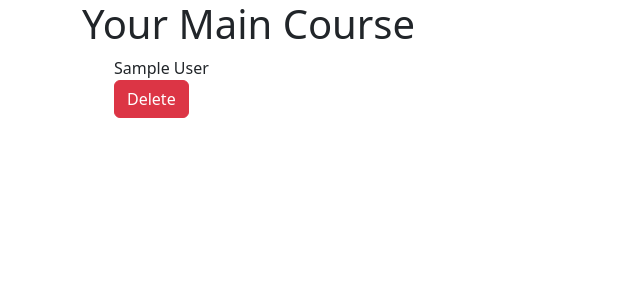
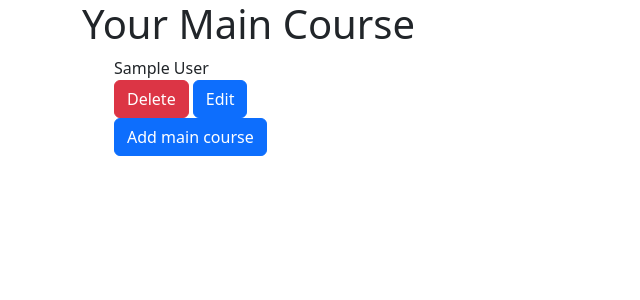
Before and after one commit to Spinlerk/MenuGenerator, a Django app: page /main-courses in a window 1280 px wide. Shown: the top 300 px of the page, without its empty margins (0-640 px from the left). Run offline with Django 5.2, Linux system fonts and the light colour scheme; a user stored in the database is signed in; tables that the repository leaves empty hold one stand-in row (values such as "Sample post").

Commit message:
user main course buttons are done and functional

```diff
--- a/Generator/templates/user_database_interface/add_main_course.html
+++ b/Generator/templates/user_database_interface/add_main_course.html
@@ -2,9 +2,10 @@
 
 {% block content %}
     <h1>Add Main Course</h1>
+
     <form method="post" action="{% url 'Generator:add_main_course' %}">
         {% csrf_token %}
         {{ form.as_p }}
-        <button class="btn btn-submit">Add</button>
+        <button class="btn btn-primary">Add</button>
     </form>
 {% endblock %}
--- a/Generator/templates/user_database_interface/edit_main_course.html
+++ b/Generator/templates/user_database_interface/edit_main_course.html
@@ -2,9 +2,9 @@
 
 {% block content %}
     <h1>Edit Main Course</h1>
-    <form method="post" action="{% url 'edit_main_course' course_id=main_course.id %}">
+    <form method="post" action="{% url 'Generator:edit_main_course' id=main_course.id %}">
         {% csrf_token %}
         {{ form.as_p }}
-        <button class="btn btn-submit">Save</button>
+        <button class="btn btn-primary">Save</button>
     </form>
 {% endblock %}
--- a/Generator/templates/user_database_interface/user_main_courses.html
+++ b/Generator/templates/user_database_interface/user_main_courses.html
@@ -5,14 +5,19 @@
 {% block content %}
 
 <h1>Your Main Course</h1>
+
 <ul>
     {% for main_course in main_courses %}
         <div id="main-course-{{ main_course.id }}">
             <div>{{ main_course.name }}</div>
-{#            <a href="{% url 'Generator:edit_main_course' %}" class="btn btn-primary">Edit</a>#}
+
             <button class="btn btn-danger" data-bs-toggle="modal" data-bs-target="#delete-main-course">Delete</button>
 
             {% include "modals/delete_main_course.html" with id=main_course.id %}
+            <a href="{% url 'Generator:edit_main_course' id=main_course.id %}" class="btn btn-primary">Edit</a>
         </div>
     {% endfor %}
+
+    <a href="{% url 'Generator:add_main_course' %}" class="btn btn-primary">Add main course</a>
+
 {% endblock %}
--- a/Generator/urls.py
+++ b/Generator/urls.py
@@ -15,8 +15,8 @@ urlpatterns = [
     path("register", views.register, name='register'),
     path("main-courses", views.user_main_courses, name='main_courses'),
     path("delete-course/<int:id>", views.delete_user_main_course, name='delete_course'),
-    #path('edit-course/<int:course_id>/', views.edit_user_main_courses, name='edit_main_course'),
-    #path("add-course/<int:course_id>", views.add_main_course, name='add_main_course'),
+    path('edit-course/<int:id>/', views.edit_user_main_courses, name='edit_main_course'),
+    path("add-course", views.add_main_course, name='add_main_course'),
     # path("soups", views.user_soups, name='soups'),
     # path("salads", views.user_salads, name='salads'),
     # path("side-dishes", views.user_side_dishes, name='side_dishes'),
--- a/Generator/views.py
+++ b/Generator/views.py
@@ -44,26 +44,26 @@ def add_main_course(request):
             new_main_course = form.save(commit=False)
             new_main_course.user = request.user
             new_main_course.save()
-            return redirect('user_main_courses')
+            return redirect('Generator:main_courses')
     else:
         form = UserMainCourseForm()
     return render(request, 'user_database_interface/add_main_course.html', {'form': form})
 
 
 @login_required
-def edit_user_main_courses(request, course_id):
-    main_course = get_object_or_404(UserMainCourse, id=course_id, user=request.user)
+def edit_user_main_courses(request, id):
+    main_course = get_object_or_404(UserMainCourse, id=id, user=request.user)
     if request.method == 'POST':
         form = UserMainCourseForm(request.POST, instance=main_course)
         if form.is_valid():
             form.save()
-            return redirect('Generator:user_main_courses')
+            return redirect('Generator:main_courses')
 
     else:
         form = UserMainCourseForm(instance=main_course)
     return render(request, 'user_database_interface/edit_main_course.html', {
-        'form': form,
-        'main_course': main_course
+                    'form': form,
+                    'main_course': main_course
     })
 
 
@@ -100,31 +100,34 @@ def add_user_soup(request):
             new_soup = form.save(commit=False)
             new_soup.user = request.user
             new_soup.save()
-            return redirect('user_soups')
+            return redirect('Generator:user_soups')
     else:
         form = UserSoupForm()
     return render(request, 'user_database_interface/add_soup.html')
 
 
 @login_required
-def edit_user_soup(request, course_id):
-    soup = get_object_or_404(UserSoup, id=course_id, user=request.user)
+def edit_user_soup(request, id):
+    soup = get_object_or_404(UserSoup, id=id, user=request.user)
     if request.method == 'POST':
         form = UserSoupForm(request.POST, instance=soup)
         if form.is_valid():
             form.save()
-            return redirect('user_soups')
+            return redirect('Generator:user_soups')
 
     else:
         form = UserSoupForm(instance=soup)
-    return render(request, 'user_database_interface/edit_user_soup.html', {'form': form})
+    return render(request, 'user_database_interface/edit_user_soup.html', {
+        'form': form,
+        'soup': soup
+    })
 
 
 def delete_user_soup(request, id):
     soup = get_object_or_404(UserSoup, id=id, user=request.user)
     if request.method == 'POST':
         soup.delete()
-        return redirect('user_soups')
+        return redirect('Generator:user_soups')
     return render(request, 'user_database_interface/confirm_delete.html', {'soup': soup})
 
 
@@ -155,31 +158,34 @@ def add_user_salad(request):
             new_salad = form.save(commit=False)
             new_salad.user = request.user
             new_salad.save()
-            return redirect('user_salads')
+            return redirect('Generator:user_salads')
     else:
         form = UserSaladForm()
     return render(request, 'user_database_interface/add_salad.html')
 
 
 @login_required
-def edit_user_salad(request, course_id):
-    salad = get_object_or_404(UserSalad, id=course_id, user=request.user)
+def edit_user_salad(request, id):
+    salad = get_object_or_404(UserSalad, id=id, user=request.user)
     if request.method == 'POST':
         form = UserSaladForm(request.POST, instance=salad)
         if form.is_valid():
             form.save()
-            return redirect('user_salads')
+            return redirect('Generator:user_salads')
 
     else:
         form = UserSaladForm(instance=salad)
-    return render(request, 'user_database_interface/edit_user_soup.html', {'form': form})
+    return render(request, 'user_database_interface/edit_user_soup.html', {
+        'form': form,
+        'salad': salad
+    })
 
 
 def delete_user_salad(request, id):
     salad = get_object_or_404(UserSalad, id=id, user=request.user)
     if request.method == 'POST':
         salad.delete()
-        return redirect('user_salads')
+        return redirect('Generator:user_salads')
     return render(request, 'user_database_interface/confirm_delete.html', {'user_salad': salad})
 
 # """ prepared delete for modal"""
@@ -208,31 +214,34 @@ def add_user_side_dish(request):
             new_side_dish = form.save(commit=False)
             new_side_dish.user = request.user
             new_side_dish.save()
-            return redirect('user_side_dishes')
+            return redirect('Generator:user_side_dishes')
     else:
         form = UserSaladForm()
     return render(request, 'user_database_interface/add_side_dish.html')
 
 
 @login_required
-def edit_user_side_dish(request, course_id):
-    user_side_dish = get_object_or_404(UserSideDishes, id=course_id, user=request.user)
+def edit_user_side_dish(request, id):
+    user_side_dish = get_object_or_404(UserSideDishes, id=id, user=request.user)
     if request.method == 'POST':
         form = UserSideDishesForm(request.POST, instance=user_side_dish)
         if form.is_valid():
             form.save()
-            return redirect('user_side_dishes')
+            return redirect('Generator:user_side_dishes')
 
     else:
         form = UserSideDishesForm(instance=user_side_dish)
-    return render(request, 'user_database_interface/edit_side_dish.html', {'form': form})
+    return render(request, 'user_database_interface/edit_side_dish.html', {
+        'form': form,
+        'user_side_dish': user_side_dish
+    })
 
 
 def delete_user_side_dish(request, id):
     user_side_dish = get_object_or_404(UserSideDishes, id=id, user=request.user)
     if request.method == 'POST':
         user_side_dish.delete()
-        return redirect('user_side_dishes')
+        return redirect('Generator:user_side_dishes')
     return render(request, 'user_database_interface/confirm_delete.html', {'user_side_dish': user_side_dish})
 
 # """ prepared delete for modal"""
```
Also changed, not shown: Generator/templates/user_database_interface/confirm_delete.html (deleted, +0 -10 lines).
